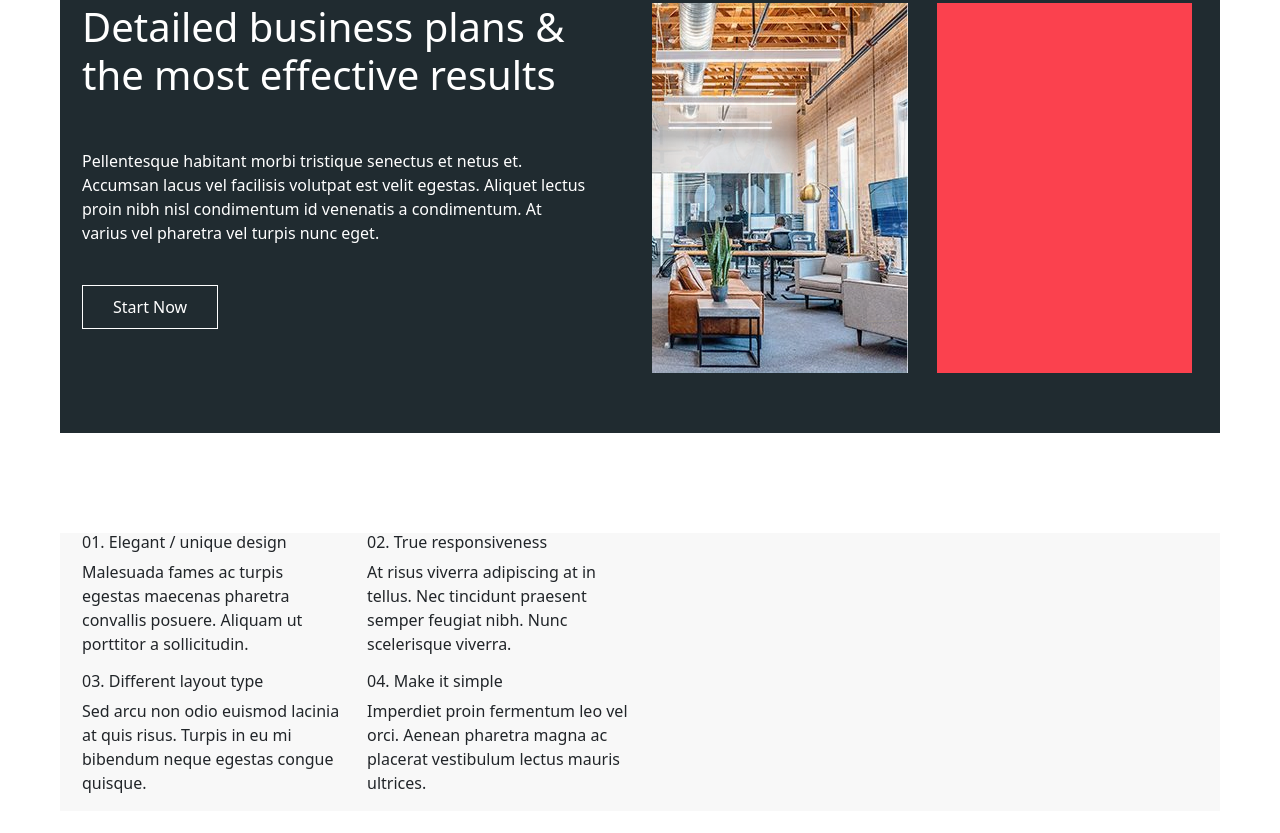
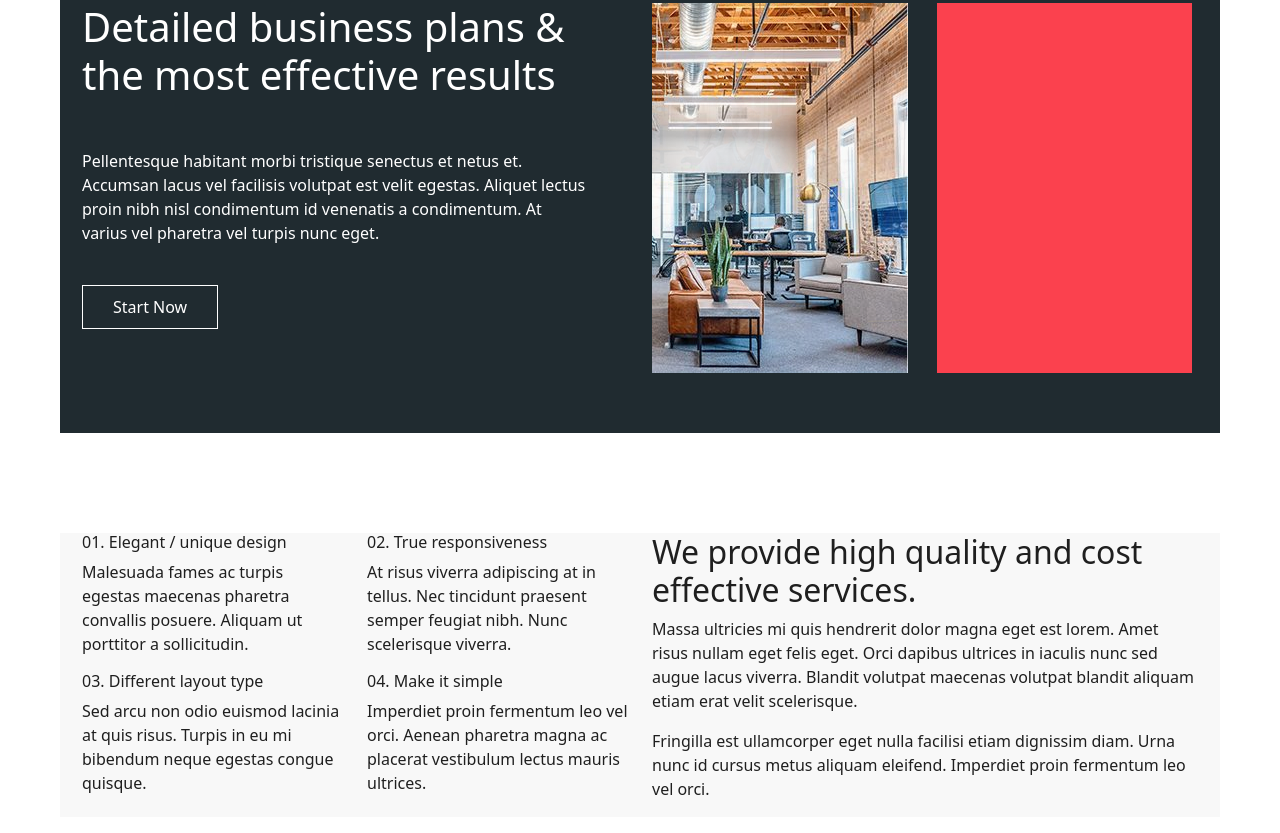
Before and after one commit to naimur202164-rony/Kallys-PSD-HTML, a plain HTML site: page index.html in a window 1280 px wide. Shown: the part 1197-2030 px from the top of the page. Drawn offline with nearby package versions, Linux system fonts and the light colour scheme.

Commit message:
items are added in service section

```diff
--- a/index.html
+++ b/index.html
@@ -197,18 +197,33 @@
               <div class="col-md-6">
                 <h6>03. Different layout type</h6>
                 <p>
-                  Sed arcu non odio euismod lacinia at quis risus. Turpis in eu mi bibendum neque egestas congue quisque.
+                  Sed arcu non odio euismod lacinia at quis risus. Turpis in eu
+                  mi bibendum neque egestas congue quisque.
                 </p>
               </div>
               <div class="col-md-6">
                 <h6>04. Make it simple</h6>
                 <p>
-                  Imperdiet proin fermentum leo vel orci. Aenean pharetra magna ac placerat vestibulum lectus mauris ultrices.
+                  Imperdiet proin fermentum leo vel orci. Aenean pharetra magna
+                  ac placerat vestibulum lectus mauris ultrices.
                 </p>
               </div>
             </div>
           </div>
-          <div class="col-md-6"></div>
+          <div class="col-md-6">
+            <h2>We provide high quality and cost effective services.</h2>
+            <p>
+              Massa ultricies mi quis hendrerit dolor magna eget est lorem. Amet
+              risus nullam eget felis eget. Orci dapibus ultrices in iaculis
+              nunc sed augue lacus viverra. Blandit volutpat maecenas volutpat
+              blandit aliquam etiam erat velit scelerisque.
+            </p>
+            <p>
+              Fringilla est ullamcorper eget nulla facilisi etiam dignissim
+              diam. Urna nunc id cursus metus aliquam eleifend. Imperdiet proin
+              fermentum leo vel orci.
+            </p>
+          </div>
         </div>
       </div>
     </section>
--- a/style.css
+++ b/style.css
@@ -130,4 +130,5 @@
 #service {
   margin: 100px 60px 50px 60px;
   background-color: #f8f8f8;
+  color:#1f1f1f;
 }
```
